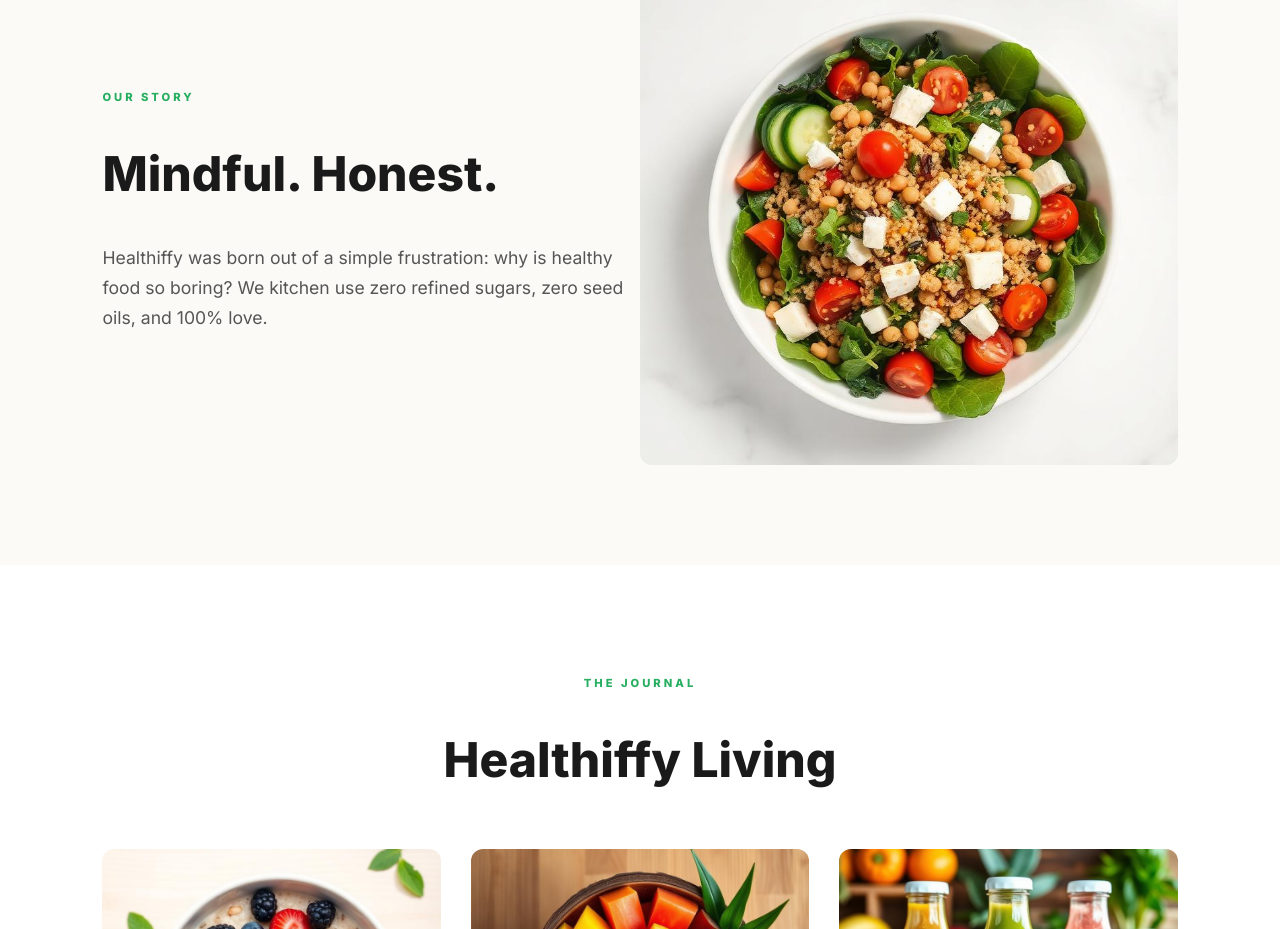
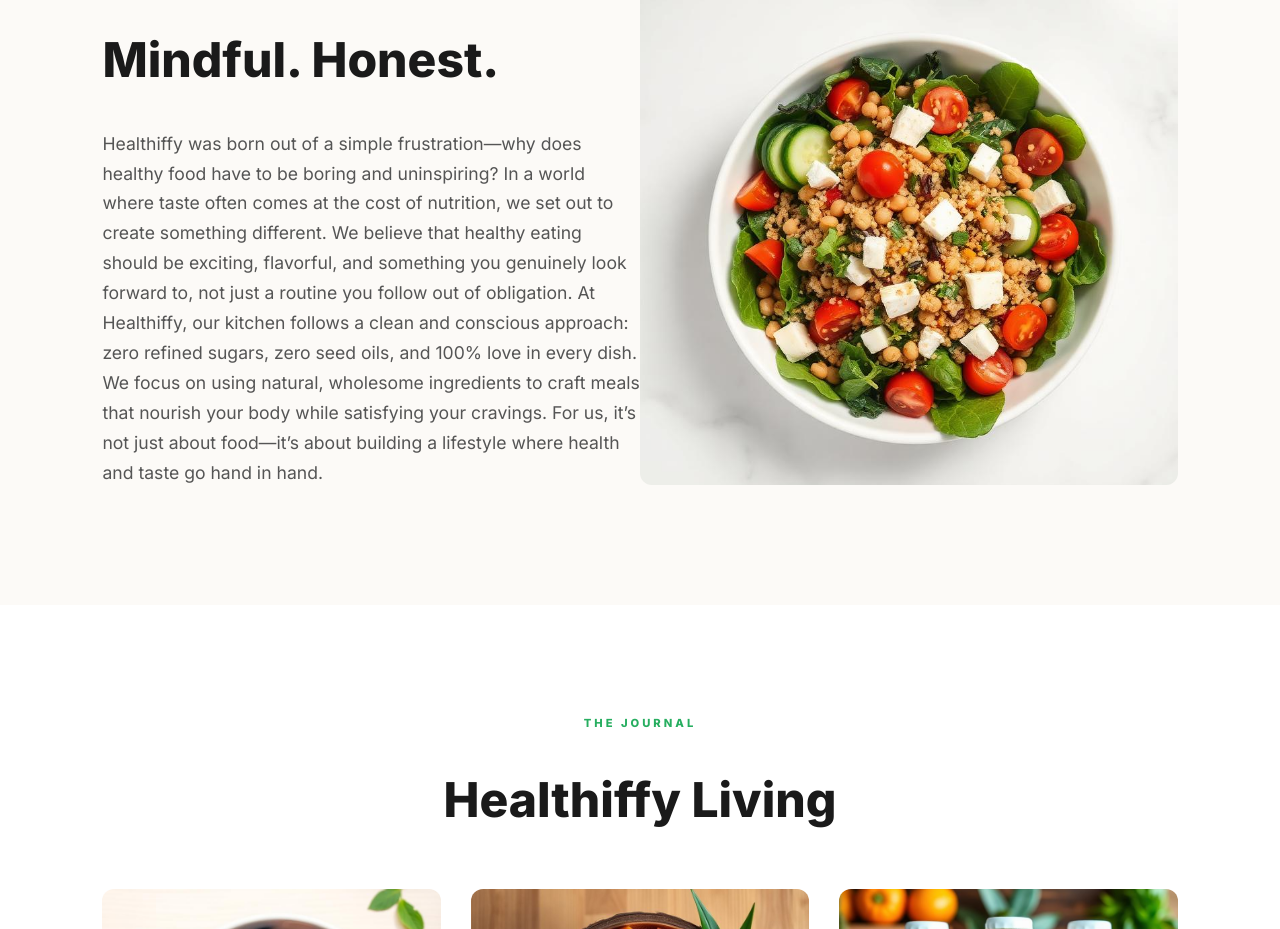
Before and after one commit to SauravOp-Coder/healthiffy-frontend, a React (Create React App) app: page / in a window 1280 px wide. Shown: the part 1560-2489 px from the top of the page. Built offline with nearby package versions, Linux system fonts and the light colour scheme; no server answers.

Commit message:
Update LandingPage.js

```diff
--- a/src/pages/LandingPage.js
+++ b/src/pages/LandingPage.js
@@ -140,8 +140,9 @@
             <p style={tagline}>OUR STORY</p>
             <h2 style={{ ...displayTitle, fontSize: isMobile ? '2rem' : '3rem' }}>Mindful. Honest.</h2>
             <p style={bodyText}>
-              Healthiffy was born out of a simple frustration: why is healthy food so boring?
-              We kitchen use zero refined sugars, zero seed oils, and 100% love.
+              Healthiffy was born out of a simple frustration—why does healthy food have to be boring and uninspiring? In a world where taste often comes at the cost of nutrition, we set out to create something different. We believe that healthy eating should be exciting, flavorful, and something you genuinely look forward to, not just a routine you follow out of obligation.
+
+At Healthiffy, our kitchen follows a clean and conscious approach: zero refined sugars, zero seed oils, and 100% love in every dish. We focus on using natural, wholesome ingredients to craft meals that nourish your body while satisfying your cravings. For us, it’s not just about food—it’s about building a lifestyle where health and taste go hand in hand.
             </p>
           </div>
           <div style={{ ...imagePlaceholder, width: isMobile ? '100%' : '50%', height: isMobile ? '350px' : '500px' }}>
```
